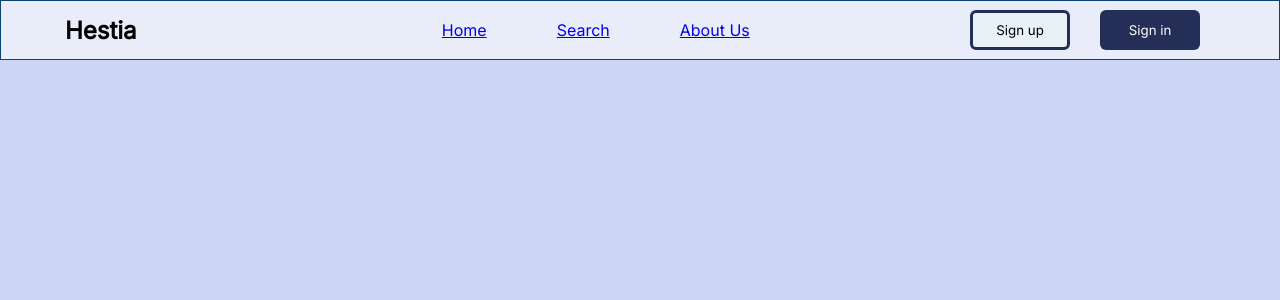
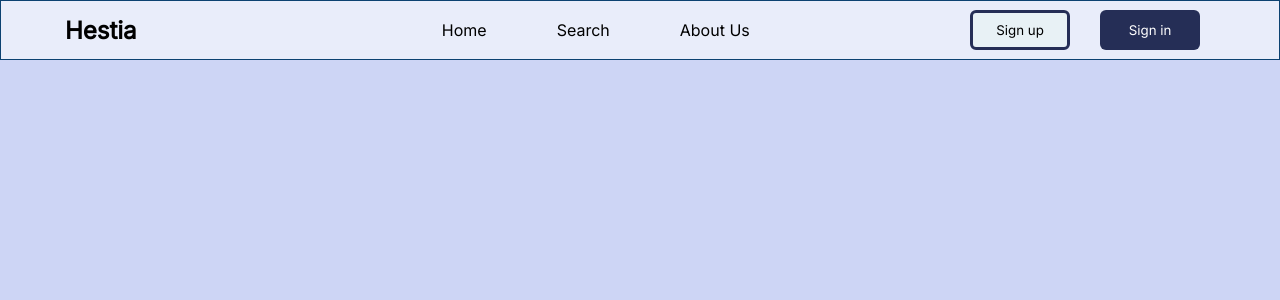
Before and after one commit to subru-37/Ergotech-Hestia, a React (Create React App) app: page / in a window 1280 px wide. Shown: the top 300 px of the page. Built offline with nearby package versions, Linux system fonts and the light colour scheme.

Commit message:
added Searcher page

```diff
--- a/src/App.js
+++ b/src/App.js
@@ -4,6 +4,7 @@ import Landing from './Pages/Landing/Landing';
 import SignupModal from './Components/Signupmodal/SignupModal';
 import Navbar from './Components/Navbar/Navbar';
 import { Routes, Route } from "react-router-dom";
+import Searcher from './Pages/Searcher/Searcher';
 export const ThemeContext = createContext();
 function App() {
   const [value,setValue] = useState(false);
@@ -25,6 +26,7 @@ function App() {
         <SignupModal/>
         <Routes>
           <Route path='/' element={<Landing/>}></Route>
+          <Route path='/Searcher' element={<Searcher/>}></Route>
         </Routes>
       </ThemeContext.Provider>
     </div>
--- a/src/Components/Navbar/Navbar.css
+++ b/src/Components/Navbar/Navbar.css
@@ -30,6 +30,8 @@
 }
 .navitem{
     cursor: pointer;
+    text-decoration: none;
+    color: black;
 }
 .logo{
     font-family: 'Inter', sans-serif;
```
Also changed, not shown: src/Pages/Searcher/Searcher.css (added), src/Pages/Searcher/Searcher.jsx (added).
